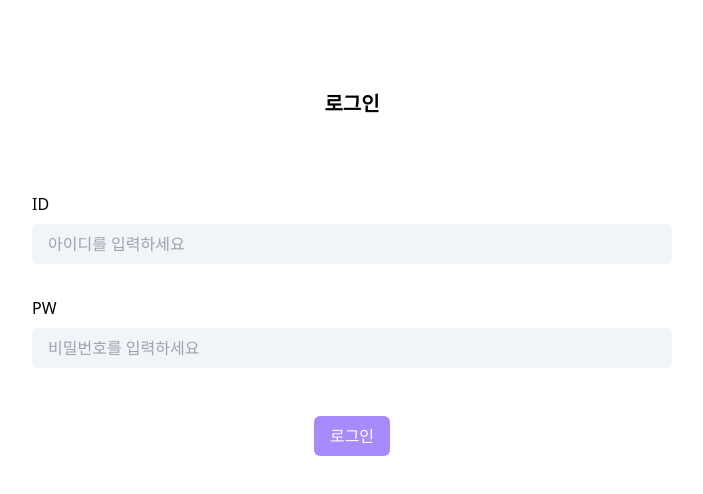
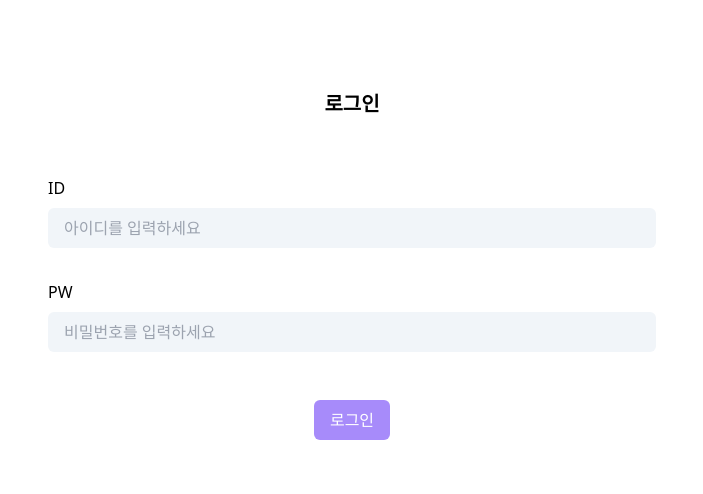
Before and after one commit to GuitarCoders/front, a Next.js app: page /enter in a window 1280 px wide. Shown: the top 494 px of the page, without its empty margins (288-991 px from the left). Built offline with nearby package versions, Linux system fonts and the light colour scheme.

Commit message:
style refactor

```diff
--- a/components/layout.tsx
+++ b/components/layout.tsx
@@ -6,7 +6,7 @@ interface LayoutProps {
 }
 
 const Layout: NextPage<LayoutProps> = ({ children }) => {
-  return <main className="max-w-2xl mx-auto">{children}</main>;
+  return <main className="max-w-2xl mx-auto px-4">{children}</main>;
 };
 
 export default Layout;
--- a/pages/enter.tsx
+++ b/pages/enter.tsx
@@ -6,7 +6,7 @@ const Enter = () => {
       <div className="mt-12 h-28 flex justify-center items-center text-xl font-bold">
         로그인
       </div>
-      <form className="py-4">
+      <form>
         <div className="p-4 flex flex-col gap-2">
           <label htmlFor="id">ID</label>
           <input
```
